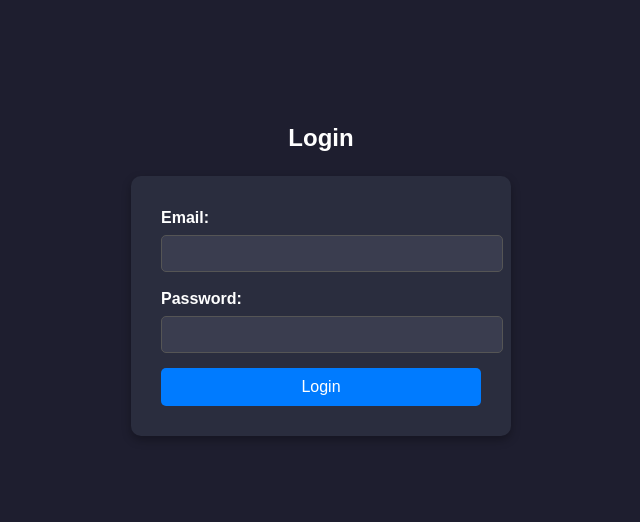
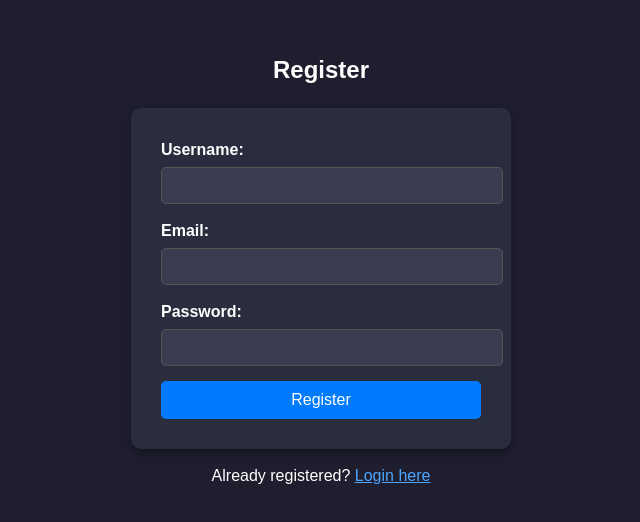
Before and after one commit to Parth152004/ExpensesTracker, a React (Vite) app in the folder ExpanseTracker/: page / in a window 1280 px wide. Shown: the part 132-654 px from the top of the page, without its empty margins (319-959 px from the left). Built offline with nearby package versions, Linux system fonts and the light colour scheme.

Commit message:
Add registration page

```diff
--- a/ExpanseTracker/src/App.jsx
+++ b/ExpanseTracker/src/App.jsx
@@ -3,6 +3,7 @@ import { BrowserRouter as Router, Routes, Route } from "react-router-dom";
 import Login from "./Component/Login";
 import Dashboard from "./Component/Dashboard";
 import Transaction from "./Component/Transaction";
+import Register from "./Component/Registration";
 
 function App() {
   const [userName, setUserName] = useState("");
@@ -14,9 +15,10 @@ function App() {
   return (
     <Router>
       <Routes>
-        <Route path="/" element={<Login onLogin={handleLogin} />} />
+        <Route path="/Login" element={<Login onLogin={handleLogin} />} />
         <Route path="/dashboard" element={<Dashboard userName={userName} />} />
         <Route path="/addTransaction" element={<Transaction/>}/>
+        <Route path="/" element={<Register/>}></Route>
       </Routes>
     </Router>
   );
--- a/ExpanseTracker/src/Component/Login.jsx
+++ b/ExpanseTracker/src/Component/Login.jsx
@@ -65,6 +65,15 @@ function Login({ onLogin }) {
           {loading ? "Logging in..." : "Login"}
         </button>
       </form>
+       <p style={{ marginTop: "15px" }}>
+        New User Plase {" "}
+        <span
+          style={{ color: "#4da6ff", cursor: "pointer", textDecoration: "underline" }}
+          onClick={() => navigate("/")}
+        >
+          Register here
+        </span>
+      </p>
     </div>
   );
 }
--- /dev/null
+++ b/ExpanseTracker/src/Component/Registration.jsx
@@ -0,0 +1,106 @@
+import { useState } from "react";
+import { useNavigate } from "react-router-dom";
+import "./Login.css";
+
+function Register() {
+  const [userName, setUserName] = useState("");
+  const [email, setEmail] = useState("");
+  const [password, setPassword] = useState("");
+  const [error, setError] = useState("");
+  const [loading, setLoading] = useState(false);
+  const navigate = useNavigate();
+
+  const validateEmail = (email) =>
+    /^[^\s@]+@[^\s@]+\.[^\s@]+$/.test(email);
+
+  const handleSubmit = async (e) => {
+    e.preventDefault();
+    setError("");
+
+    if (!userName || !email || !password) {
+      setError("All fields are required.");
+      return;
+    }
+
+    if (!validateEmail(email)) {
+      setError("Invalid email format.");
+      return;
+    }
+
+    if (password.length < 6) {
+      setError("Password must be at least 6 characters.");
+      return;
+    }
+
+    setLoading(true);
+    try {
+      const response = await fetch("https://springbasics.onrender.com/api/AddUser", {
+        method: "POST",
+        headers: { "Content-Type": "application/json" },
+        body: JSON.stringify({ userName, email, password }),
+      });
+
+      if (!response.ok) {
+        const errRes = await response.text();
+        throw new Error(`Registration failed: ${errRes}`);
+      }
+
+      alert("Registration successful!");
+      navigate("/login");
+    } catch (err) {
+      setError(err.message || "Something went wrong.");
+    } finally {
+      setLoading(false);
+    }
+  };
+
+  return (
+    <div className="login-container">
+      <h2>Register</h2>
+      {error && <p className="error">{error}</p>}
+      <form onSubmit={handleSubmit} className="login-box">
+        <div className="input-group">
+          <label>Username:</label>
+          <input
+            type="text"
+            value={userName}
+            onChange={(e) => setUserName(e.target.value)}
+            required
+          />
+        </div>
+        <div className="input-group">
+          <label>Email:</label>
+          <input
+            type="email"
+            value={email}
+            onChange={(e) => setEmail(e.target.value)}
+            required
+          />
+        </div>
+        <div className="input-group">
+          <label>Password:</label>
+          <input
+            type="password"
+            value={password}
+            onChange={(e) => setPassword(e.target.value)}
+            required
+          />
+        </div>
+        <button type="submit" className="login-button" disabled={loading}>
+          {loading ? "Registering..." : "Register"}
+        </button>
+      </form>
+      <p style={{ marginTop: "15px" }}>
+        Already registered?{" "}
+        <span
+          style={{ color: "#4da6ff", cursor: "pointer", textDecoration: "underline" }}
+          onClick={() => navigate("/login")}
+        >
+          Login here
+        </span>
+      </p>
+    </div>
+  );
+}
+
+export default Register;
```
